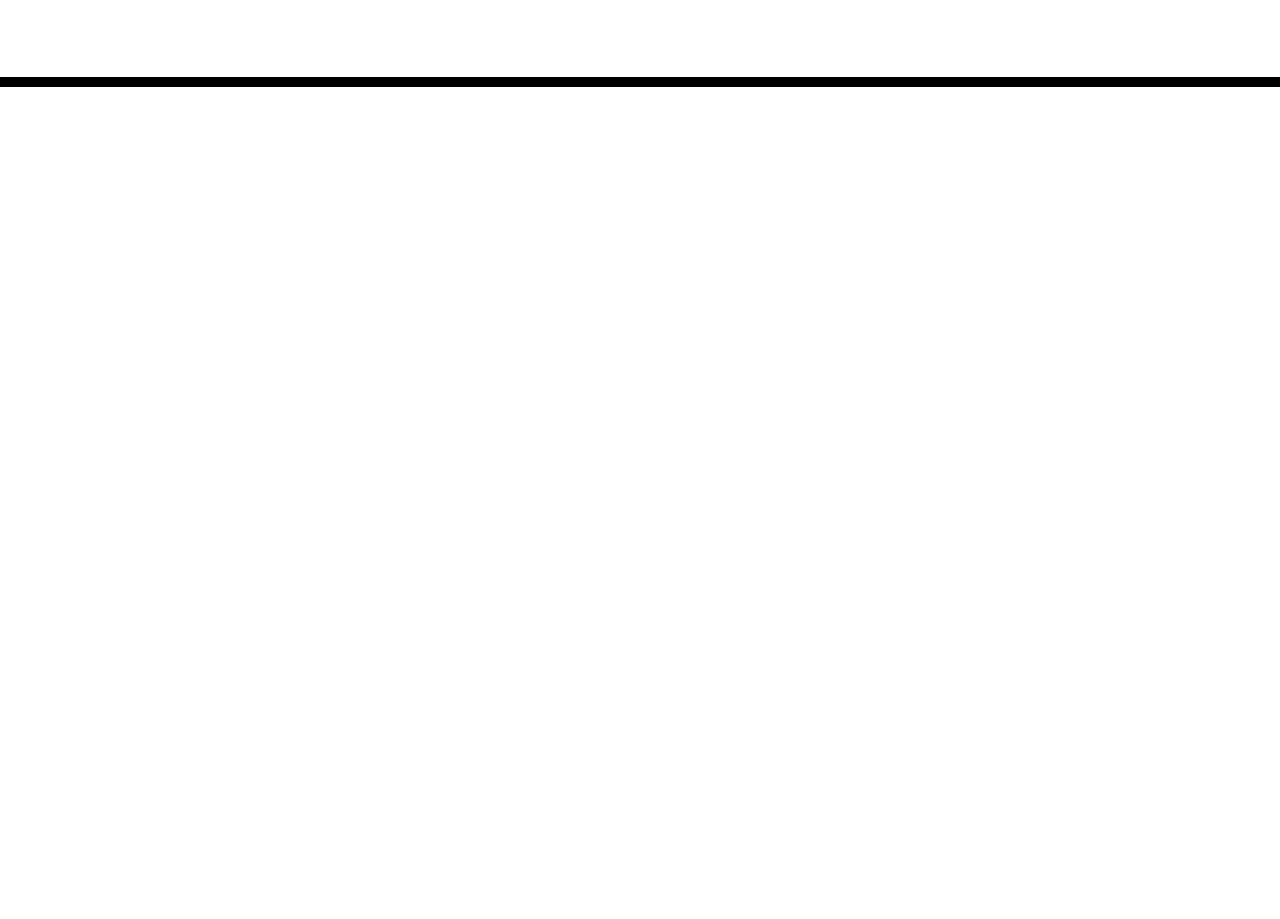
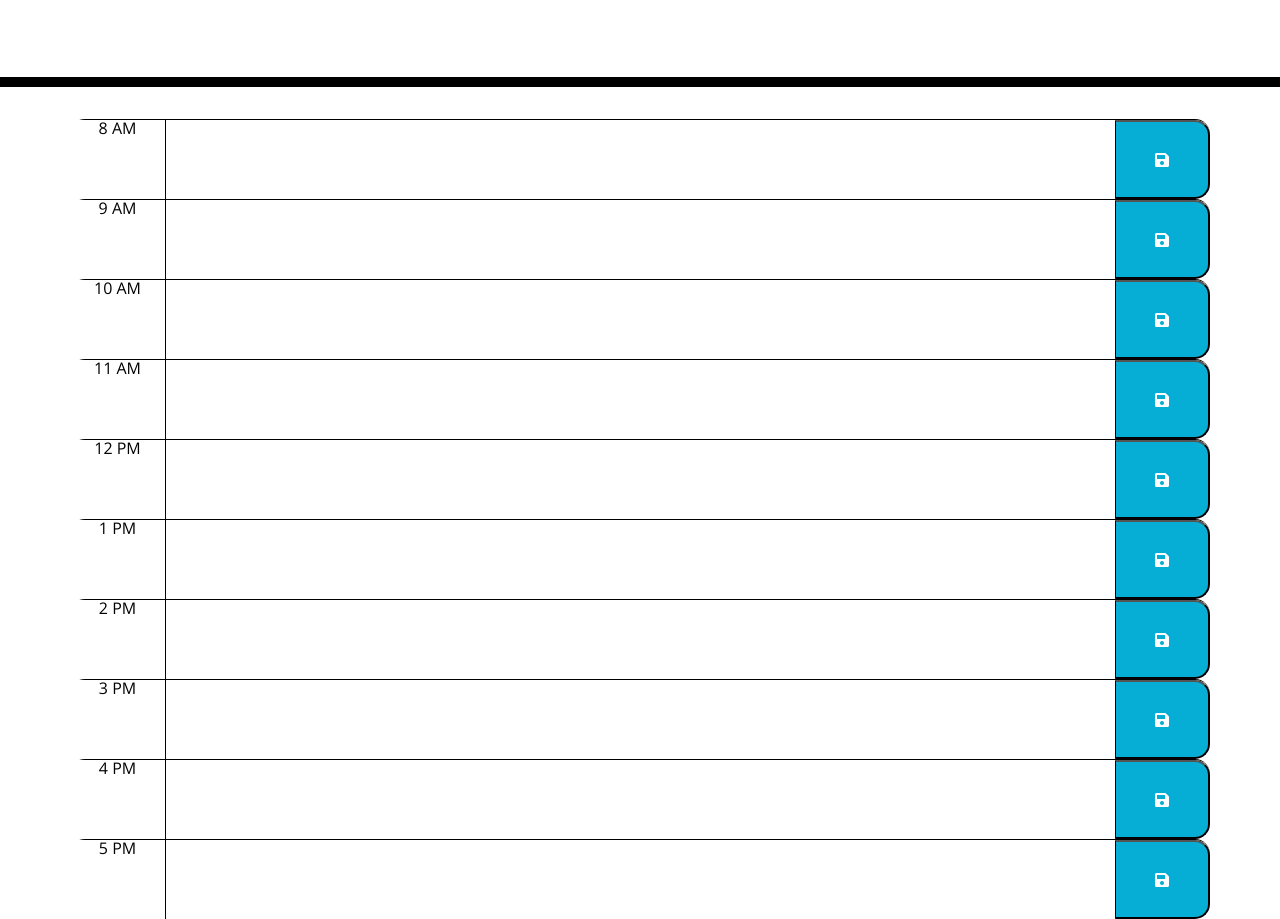
Before and after one commit to molliv/Work-Calendar, a plain HTML site: page Develop/index.html in a window 1280 px wide. Shown: the part 181-1100 px from the top of the page. Before the commit the page ends 800 px from the top, so only its background shows below. Drawn offline with nearby package versions, Linux system fonts and the light colour scheme.

Commit message:
time table

```diff
--- a/Develop/index.html
+++ b/Develop/index.html
@@ -28,11 +28,67 @@
       <p class="lead">A simple calendar app for scheduling your work day</p>
       <p id="currentDay" class="lead"></p>
     </header>
+
     <div class="container">
       <!-- Timeblocks go here -->
+
+      <div id="hour-8" class="row time-block">
+        <div class="col-md-1 hour">8 AM</div>
+          <textarea class="col-md-10 description"></textarea>
+          <button class="saveBtn col-lg -1"><i class="fas fa-save"></i></button>
+      </div>
+      <div id="hour-9" class="row time-block">
+        <div class="col-md-1 hour">9 AM</div>
+          <textarea class="col-md-10 description"></textarea>
+          <button class="saveBtn col-lg -1"><i class="fas fa-save"></i></button>
+      </div>
+      <div id="hour-10" class="row time-block">
+        <div class="col-md-1 hour">10 AM</div>
+          <textarea class="col-md-10 description"></textarea>
+          <button class="saveBtn col-lg -1"><i class="fas fa-save"></i></button>
+      </div>
+      <div id="hour-11" class="row time-block">
+        <div class="col-md-1 hour">11 AM</div>
+          <textarea class="col-md-10 description"></textarea>
+          <button class="saveBtn col-lg -1"><i class="fas fa-save"></i></button>
+      </div>
+      <div id="hour-12" class="row time-block">
+        <div class="col-md-1 hour">12 PM</div>
+          <textarea class="col-md-10 description"></textarea>
+          <button class="saveBtn col-lg -1"><i class="fas fa-save"></i></button>
+      </div>
+      <div id="hour-13" class="row time-block">
+        <div class="col-md-1 hour">1 PM</div>
+          <textarea class="col-md-10 description"></textarea>
+          <button class="saveBtn col-lg -1"><i class="fas fa-save"></i></button>
+      </div>
+      <div id="hour-14" class="row time-block">
+        <div class="col-md-1 hour">2 PM</div>
+          <textarea class="col-md-10 description"></textarea>
+          <button class="saveBtn col-lg -1"><i class="fas fa-save"></i></button>
+      </div>
+      <div id="hour-15" class="row time-block">
+        <div class="col-md-1 hour">3 PM</div>
+          <textarea class="col-md-10 description"></textarea>
+          <button class="saveBtn col-lg -1"><i class="fas fa-save"></i></button>
+      </div>
+      <div id="hour-16" class="row time-block">
+        <div class="col-md-1 hour">4 PM</div>
+          <textarea class="col-md-10 description"></textarea>
+          <button class="saveBtn col-lg -1"><i class="fas fa-save"></i></button>
+      </div>
+      <div id="hour-17" class="row time-block">
+        <div class="col-md-1 hour">5 PM</div>
+          <textarea class="col-md-10 description"></textarea>
+          <button class="saveBtn col-lg -1"><i class="fas fa-save"></i></button>
+      </div>
+
     </div>
 
     <script src="https://cdnjs.cloudflare.com/ajax/libs/jquery/3.2.1/jquery.min.js"></script>
     <script src="https://cdnjs.cloudflare.com/ajax/libs/moment.js/2.24.0/moment.min.js"></script>
+    <script src="luxon.js"></script>
+    <script src="script.js"></script>
+
   </body>
 </html>
--- a/Develop/script.js
+++ b/Develop/script.js
@@ -0,0 +1 @@
+var DateTime = luxon.DateTime;
--- a/Develop/style.css
+++ b/Develop/style.css
@@ -33,13 +33,13 @@ textarea{
 .row {
   white-space: pre-wrap;
   height: 80px;
-  border-top: 1px solid white;;
+  border-top: 1px solid black;
 }
 
 .hour {
   background-color: #ffffff;
   color: #000000;
-  border-top: 1px dashed #000000;
+  border-top: 1px;
 }
 
 .past {
```
